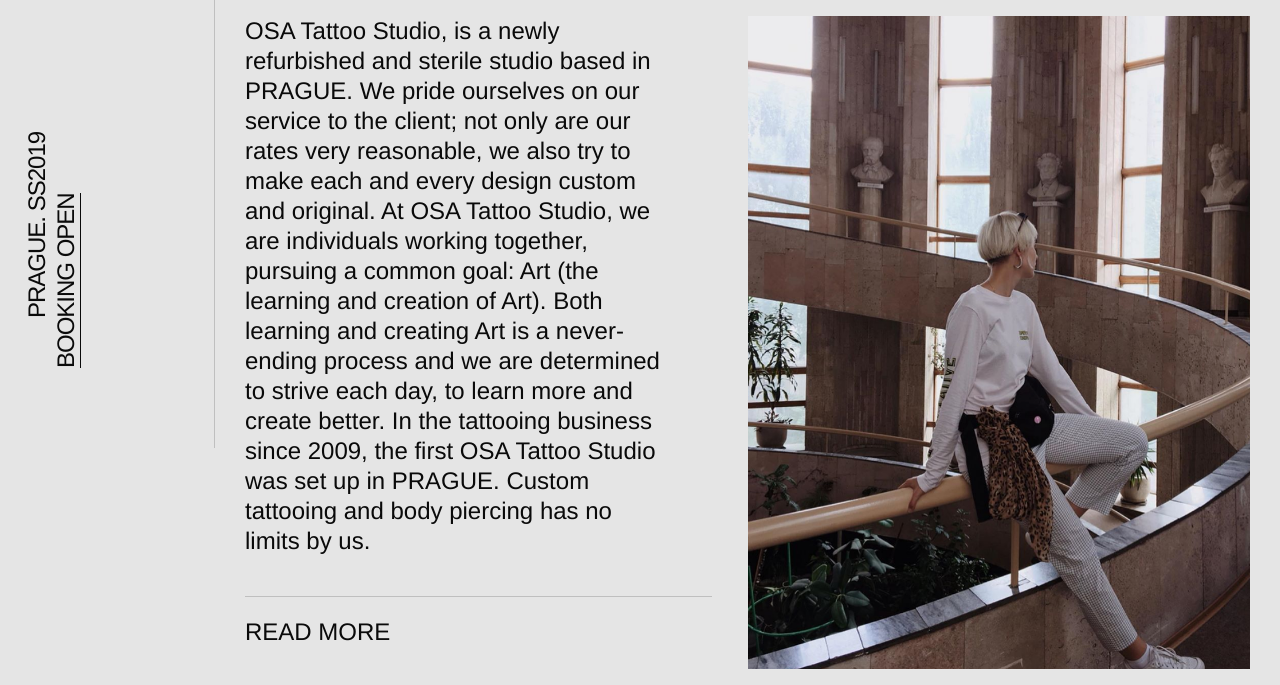
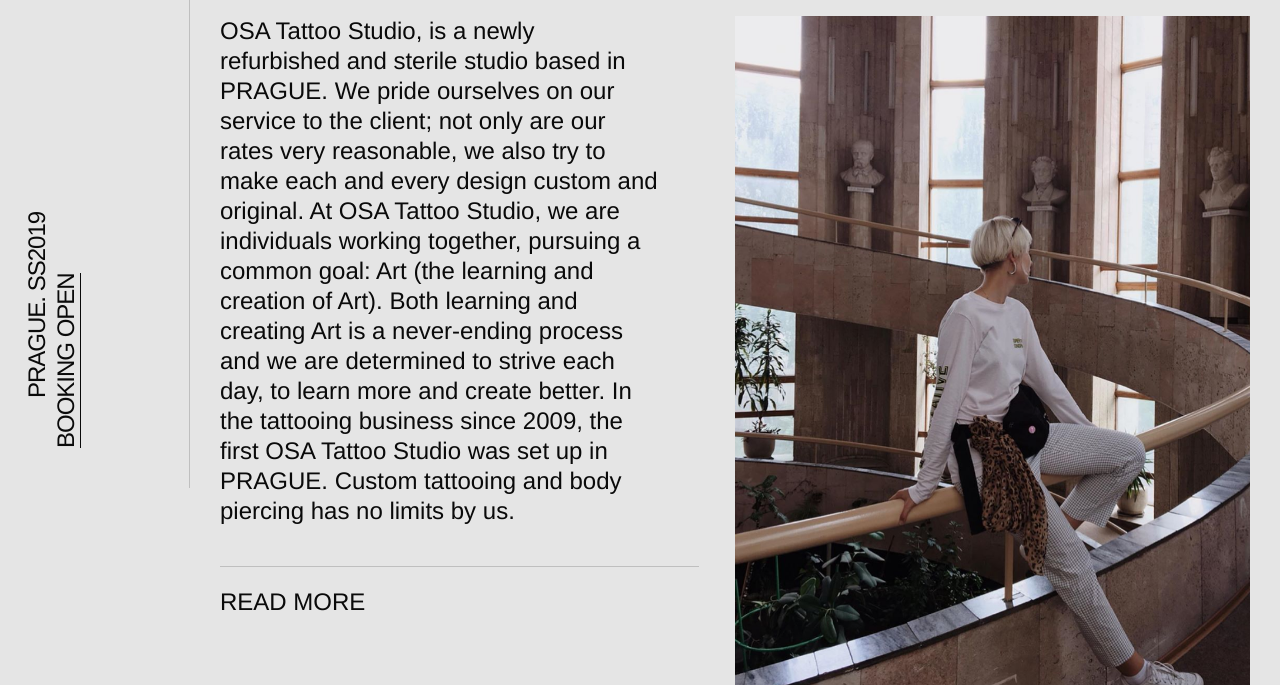
Before and after one commit to ethericlab/osa-tattoo-website, a Gatsby site: page /about in a window 1280 px wide. Shown: the part 352-1037 px from the top of the page. Built offline with nearby package versions, Linux system fonts and the light colour scheme; Gatsby itself is replaced by a stand-in of ours.

Commit message:
Refactored layout to have sidebar static

```diff
--- a/src/components/organisms/Layout.jsx
+++ b/src/components/organisms/Layout.jsx
@@ -34,23 +34,24 @@
 `
 
 export const Container = styled.div`
-  padding: 35px 30px 0 25px;
   height: 100%;
-  display: flex;
-  align-items: stretch;
 `
 
 export const SidebarWrapper = styled.aside`
+  top: 40px;
+  left: 0;
+  position: fixed;
   width: 190px;
   height: 100%;
-  padding-bottom: 40px;
+  padding: 10px 0 40px 25px;
   border-right: 1px solid ${props => props.theme.colors.secondary};
 `
 
 export const ContentWrapper = styled.main`
+  //margin-left: 190px;
   height: 100%;
   width: 100%;
-  padding-left: 30px;
+  padding: 35px 30px 0 calc(190px + 30px);
 `
 
 const Layout = ({ children, theme = "dark" }) => (
--- a/src/components/organisms/Sidebar.jsx
+++ b/src/components/organisms/Sidebar.jsx
@@ -7,7 +7,6 @@
   height: 100%;
   display: flex;
   flex-direction: column;
-  padding-bottom: 40px;
 `
 
 const TopHeading = styled(Text).attrs({ variant: 'headline' })`
@@ -19,6 +18,7 @@
   text-align: right;
   transform-origin: top right;
   transform: translateX(-100%) rotate(-90deg);
+  width: max-content;
 `
 
 const BottomHeading = styled(Text).attrs({ variant: 'headline' })`
@@ -38,6 +38,7 @@
 
 const BottomHeadingSecondPart = styled.span`
   transform: translateY(5px);
+  width: max-content;
   ${underline(3)}
 `
 
```
